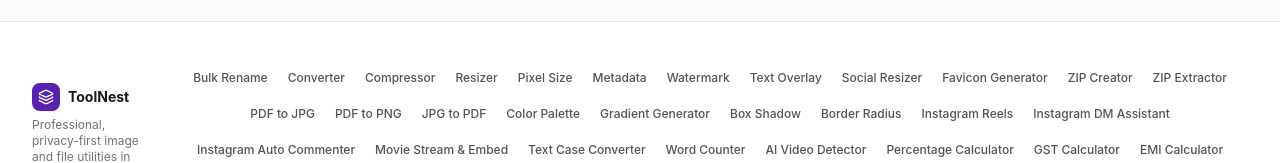
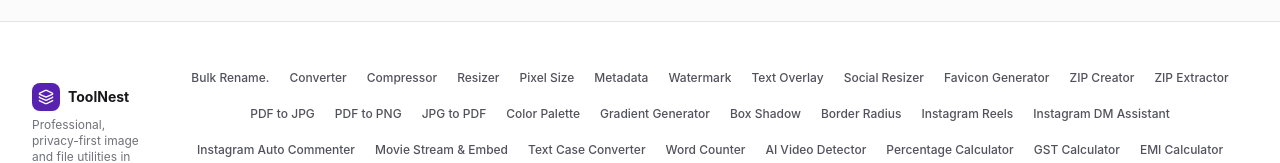
Before and after one commit to aarhikart/Toonest, a Next.js app: page / in a window 1280 px wide. Shown: the part 2941-3104 px from the top of the page. Built offline with nearby package versions, Linux system fonts and the light colour scheme.

Commit message:
First commit

```diff
--- a/components/Footer.tsx
+++ b/components/Footer.tsx
@@ -27,7 +27,7 @@
           {/* Navigation Links */}
           <div className="flex flex-wrap justify-center items-center gap-5 text-xs font-medium text-zinc-600 dark:text-zinc-400">
             <Link href="/" className="hover:text-[#5722AF] dark:hover:text-[#9B6BE8] transition-colors">
-              Bulk Rename
+              Bulk Rename.
             </Link>
             <Link href="/convert" className="hover:text-[#5722AF] dark:hover:text-[#9B6BE8] transition-colors">
               Converter
```
